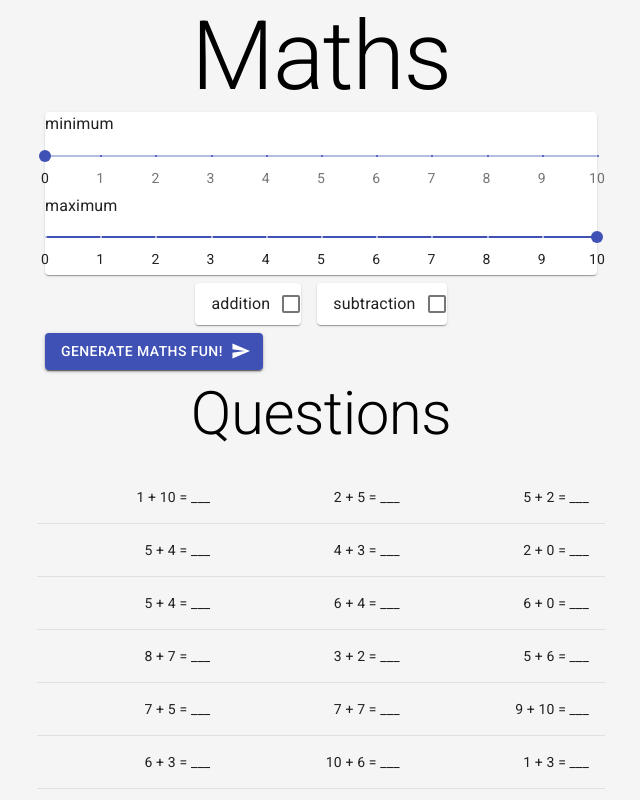
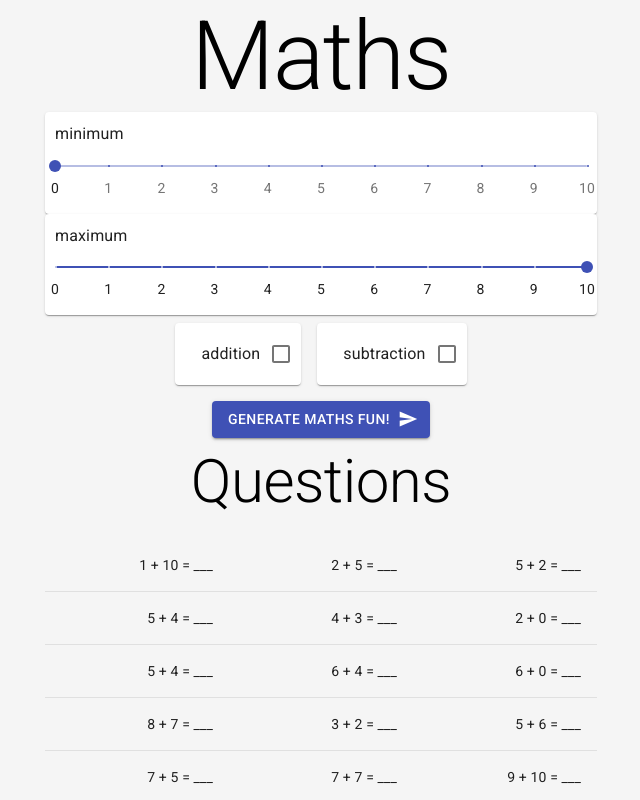
Before and after one commit to SuperDrew/maths, a React (Create React App) app: page / in a window 1280 px wide. Shown: the top 800 px of the page, without its empty margins (319-959 px from the left). Built offline with nearby package versions, Linux system fonts and the light colour scheme.

Commit message:
more layout stuffs - attempting to add padding

```diff
--- a/src/App.js
+++ b/src/App.js
@@ -5,7 +5,7 @@ import { Container, Grid, Icon, Paper, Typography } from '@material-ui/core';
 import { LabelledSlider } from './components/LabelledSlider';
 import { LabelledCheckBox } from './components/LabelledCheckBox';
 import { QuestionTable } from './components/QuestionTable';
-import { withStyles } from '@material-ui/styles';
+import { makeStyles, withStyles } from '@material-ui/styles';
 
 const GlobalCss = withStyles({
     '@global': {
@@ -15,7 +15,14 @@ const GlobalCss = withStyles({
     },
 })(() => null);
 
+const useStyles = makeStyles(() => ({
+    control: {
+        padding: 10,
+    },
+}));
+
 function App() {
+    const classes = useStyles();
     const [min, setMin] = useState(0);
     const [max, setMax] = useState(10);
     const [rows, setRows] = useState([]);
@@ -65,7 +72,7 @@ function App() {
             <Container maxWidth="sm">
                 <Grid container spacing={2}>
                     <Grid item xs={12}>
-                        <Paper>
+                        <Paper className={classes.control}>
                             <Grid item>
                                 <LabelledSlider
                                     label="minimum"
@@ -75,6 +82,8 @@ function App() {
                                     onChange={updateMin}
                                 />
                             </Grid>
+                        </Paper>
+                        <Paper className={classes.control}>
                             <Grid item>
                                 <LabelledSlider
                                     label="maximum"
@@ -88,18 +97,19 @@ function App() {
                     </Grid>
                     <Grid container direction="row" justify="center" spacing={2}>
                         <Grid item>
-                            <Paper>
+                            <Paper className={classes.control}>
                                 <LabelledCheckBox name="addition" color="primary" />
                             </Paper>
                         </Grid>
                         <Grid item>
-                            <Paper>
+                            <Paper className={classes.control}>
                                 <LabelledCheckBox name="subtraction" color="primary" />
                             </Paper>
                         </Grid>
                     </Grid>
-                    <Grid item justify="center" spacing={1}>
-                        <Paper>
+                    <Grid item />
+                    <Grid container direction="row" justify="center" spacing={2}>
+                        <Grid item>
                             <Button
                                 variant="contained"
                                 color="primary"
@@ -110,9 +120,9 @@ function App() {
                             >
                                 Generate maths fun!
                             </Button>
-                        </Paper>
+                        </Grid>
                     </Grid>
-                    <Grid>
+                    <Grid item>
                         <QuestionTable label="Questions" rows={rows} />
                     </Grid>
                 </Grid>
```
